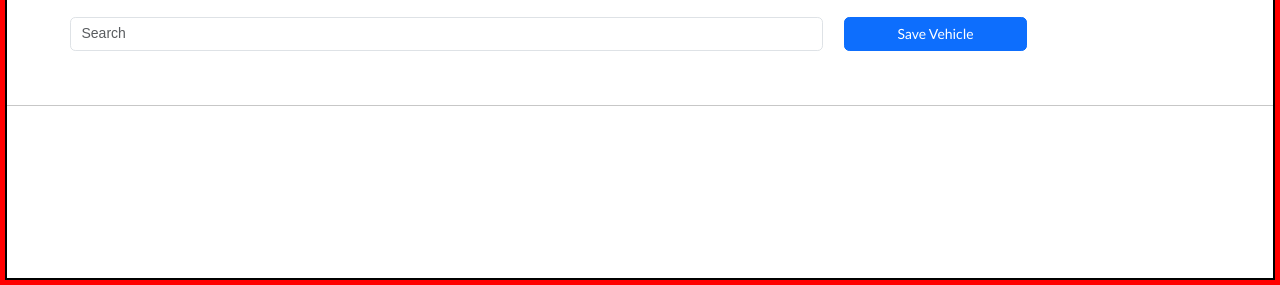
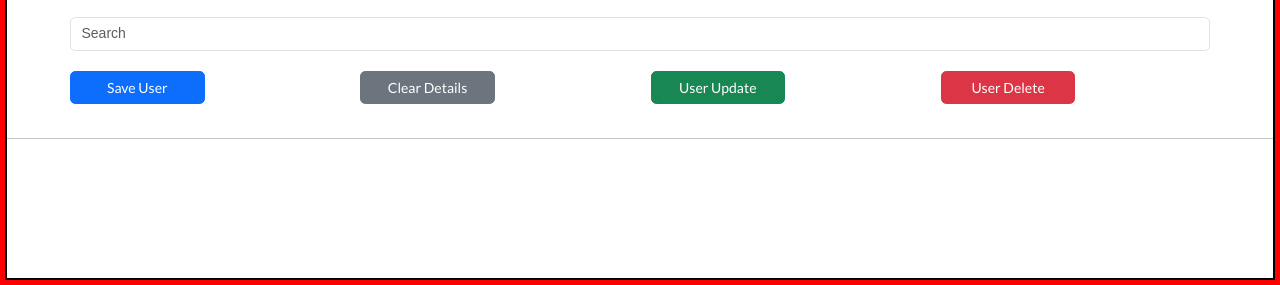
Before and after one commit to MohammedSalman2001/Hotel-Management-Fortend-Admin, a website with bundled scripts: page index.html in a window 1280 px wide. Shown: the part 2125-2410 px from the top of the page. Built offline with nearby package versions, Linux system fonts and the light colour scheme.

Commit message:
some minor change

```diff
--- a/assets/script/controller/user_controller.js
+++ b/assets/script/controller/user_controller.js
@@ -16,6 +16,9 @@ export class UserController {
             }
 
         });
+
+
+        $('')
 
 
 
--- a/index.html
+++ b/index.html
@@ -226,12 +226,21 @@
                     </div>
 
                     <div class="row">
-                        <div class="col-8">
+                        <div class="col-12">
                             <input  type="search" name="search" id="search" placeholder="Search"
                                    class="form-control">
                         </div>
-                        <div class="col-4">
-                            <button type="button" id="btnSaveUser" class="btn btn-primary">Save Vehicle</button>
+                        <div class="col-3">
+                            <button type="button" id="btnSaveUser" class="btn btn-primary">Save User</button>
+                        </div>
+                        <div class="col-3">
+                            <button type="button" id="btnClear" class="btn btn-secondary ">Clear Details</button>
+                        </div>
+                        <div class="col-3">
+                            <button type="button" id="btnUpdate" class="btn btn-success">User Update</button>
+                        </div>
+                        <div class="col-3">
+                            <button type="button" id="btnDelete" class="btn btn-danger">User Delete</button>
                         </div>
                     </div>
                 </div>
```
